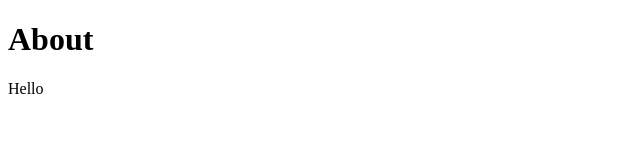
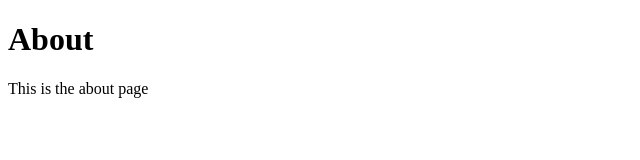
Before and after one commit to kkbaweja/CalHacks-Website1, a plain HTML site: page Public/about.html in a window 1280 px wide. Shown: the whole page, without its empty margins (0-640 px from the left). Drawn offline with Linux system fonts and the light colour scheme.

Commit message:
Update about.html

```diff
--- a/Public/about.html
+++ b/Public/about.html
@@ -2,6 +2,6 @@
 <html>
 <body>
 <h1>About</h1>
-<p>Hello</p>
+<p>This is the about page</p>
 </body>
 </html>
```
